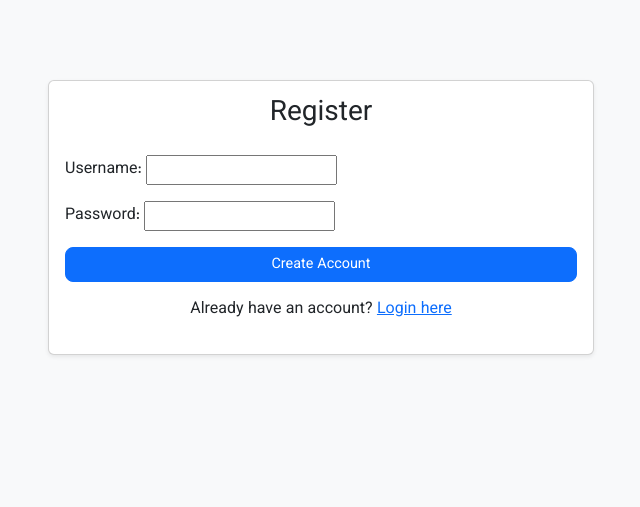
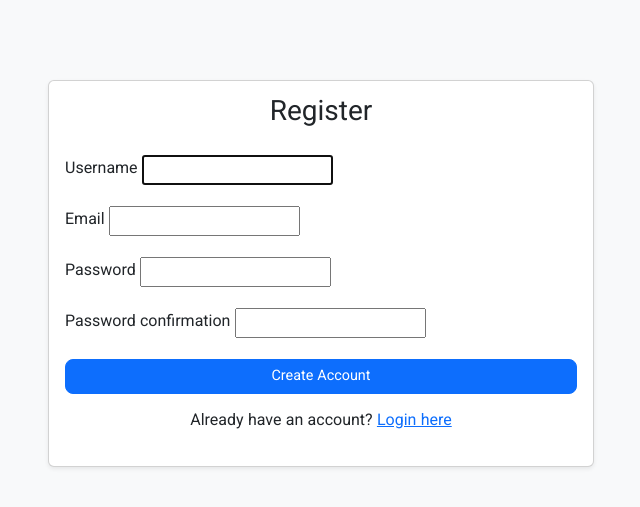
Before and after one commit to ParsaMohajeri/ToDo-App-CBV, a Django app: page /accounts/register/ in a window 1280 px wide. Shown: the top 507 px of the page, without its empty margins (319-959 px from the left). Run offline with Django 3.2, Linux system fonts and the light colour scheme; some libraries are stand-ins or nearby versions.

Commit message:
register is working now

```diff
--- a/core/accounts/forms.py
+++ b/core/accounts/forms.py
@@ -1,7 +1,9 @@
 
 from django import forms
-from django.contrib.auth.forms import AuthenticationForm
+from django.contrib.auth.forms import AuthenticationForm , UserCreationForm
 from django.contrib.auth import get_user_model
+from django.core.exceptions import ValidationError
+
 
 User = get_user_model()
 
@@ -12,3 +14,17 @@ class CustomAuthenticationForm(AuthenticationForm):
     def confirm_login_allowed(self, user):
         if not user.is_active:
             raise forms.ValidationError("This account is inactive.", code='inactive')
+
+
+class CustomUserCreationForm(UserCreationForm):
+    email = forms.EmailField(required=True)
+
+    class Meta:
+        model = User
+        fields = ('username', 'email', 'password1', 'password2')
+
+    def clean_email(self):
+        email = self.cleaned_data.get('email')
+        if User.objects.filter(email=email).exists():
+            raise ValidationError("This email is already in use.")
+        return email
--- a/core/accounts/models.py
+++ b/core/accounts/models.py
@@ -46,8 +46,3 @@ class User(AbstractBaseUser, PermissionsMixin):
 
     def __str__(self):
         return self.username
-
-@receiver(post_save,sender=User)
-def save_profile(sender,instance,created,**kwargs):
-    if created:
-        User.objects.create()
--- a/core/accounts/views.py
+++ b/core/accounts/views.py
@@ -6,7 +6,7 @@ from django.urls import reverse_lazy
 from django.contrib.auth import login
 from django.shortcuts import redirect
 
-from .forms import CustomAuthenticationForm
+from .forms import CustomAuthenticationForm , CustomUserCreationForm
 
 
 class CustomLogoutView(LogoutView):
@@ -24,17 +24,11 @@ class CustomLoginView(LoginView):
 
 class RegisterPage(FormView):
     template_name = "registration/register.html"
-    form_class = CustomAuthenticationForm
-    redirect_authenticated_user = True
+    form_class = CustomUserCreationForm
     success_url = reverse_lazy("work:task-list")
 
     def form_valid(self, form):
-        user = form.save()
-        if user is not None:
-            login(self.request, user)
+        user = form.save(commit=False)
+        user.save()
+        login(self.request, user)
         return super().form_valid(form)
-
-    def get(self, *args, **kwargs):
-        if self.request.user.is_authenticated:
-            return redirect("work:task-list")
-        return super().get(*args, **kwargs)
--- a/core/templates/registration/register.html
+++ b/core/templates/registration/register.html
@@ -12,6 +12,10 @@
             font-family: 'Vazirmatn', sans-serif;
             background-color: #f8f9fa;
         }
+        .form-error {
+            color: #dc3545;
+            font-size: 0.9rem;
+        }
     </style>
 </head>
 <body>
@@ -21,11 +25,29 @@
             <div class="card shadow-sm">
                 <div class="card-body">
                     <h3 class="card-title mb-4 text-center">Register</h3>
-                    <form method="post">
+
+                    {% if form.errors %}
+                        <div class="alert alert-danger">
+                            Please correct the errors below.
+                        </div>
+                    {% endif %}
+
+                    <form method="post" novalidate>
                         {% csrf_token %}
-                        {{ form.as_p }}
+                        {% for field in form %}
+                            <div class="mb-3">
+                                <label for="{{ field.id_for_label }}" class="form-label">{{ field.label }}</label>
+                                {{ field }}
+                                {% if field.errors %}
+                                    <div class="form-error">
+                                        {{ field.errors|striptags }}
+                                    </div>
+                                {% endif %}
+                            </div>
+                        {% endfor %}
                         <button type="submit" class="btn btn-primary w-100">Create Account</button>
                     </form>
+
                     <p class="mt-3 text-center">
                         Already have an account? <a href="{% url 'accounts:login' %}">Login here</a>
                     </p>
```
